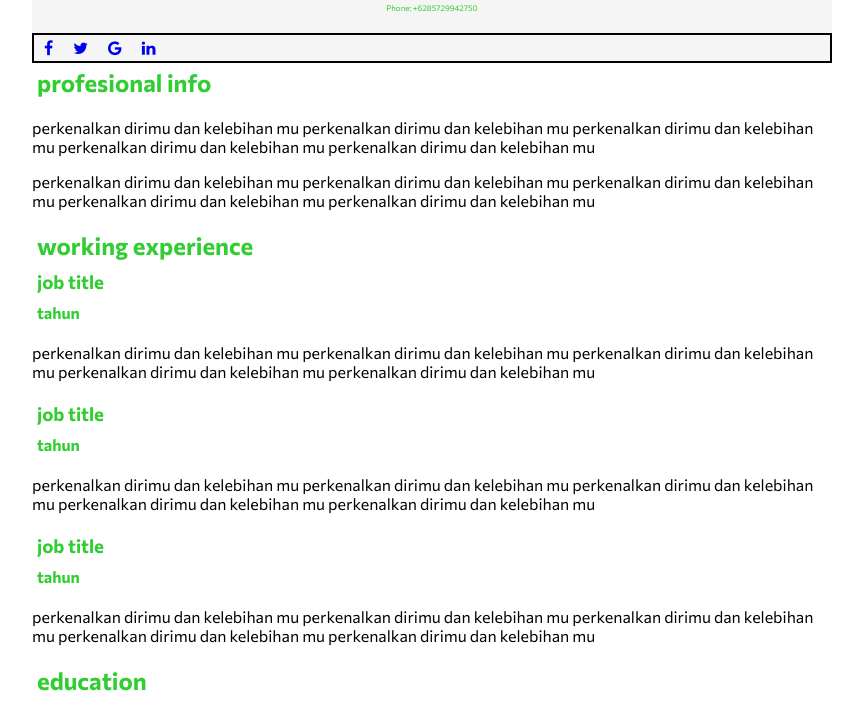
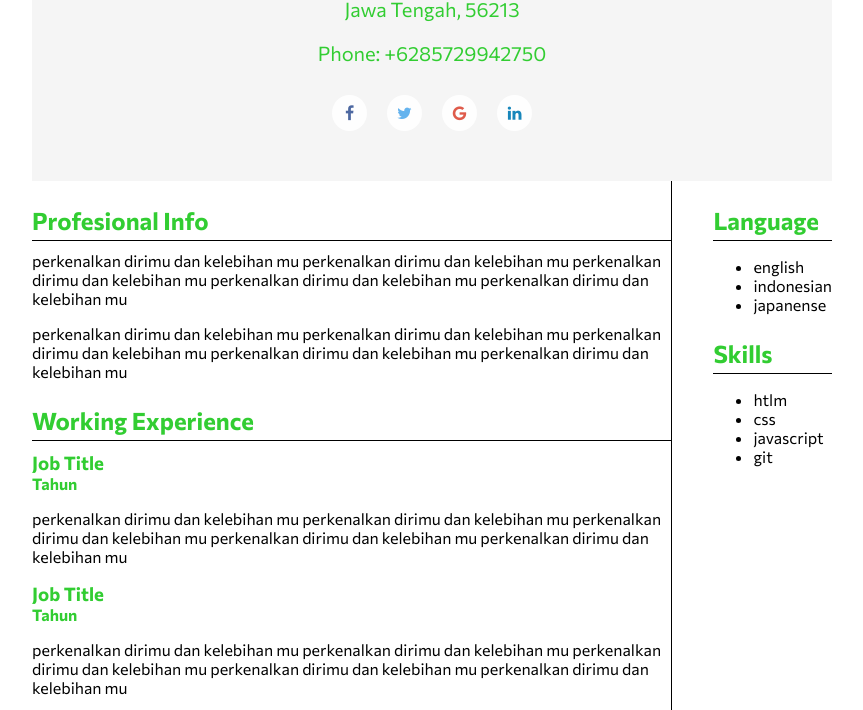
Before and after one commit to hadihudhoriDTSFE/latihan-membuat-template, a plain HTML site: page index.html in a window 1280 px wide. Shown: the part 525-1235 px from the top of the page, without its empty margins (208-1071 px from the left). Drawn offline with Linux system fonts and the light colour scheme.

Commit message:
css main

```diff
--- a/asset/css/index.css
+++ b/asset/css/index.css
@@ -13,11 +13,14 @@ body {
   max-width: 800px;
   margin: 0 auto;
 }
+
 nav {
   position: -webkit-sticky;
   position: sticky;
   top: 0;
+  z-index: 10;
 }
+
 .navbar {
   padding: 0;
   margin: 0;
@@ -31,15 +34,28 @@ nav {
 }
 
 a {
-  padding: 5px 10px;
+  padding: 15px 10px;
   display: inline-block;
   text-transform: capitalize;
   text-decoration: none;
+  opacity: 0.9;
+  transition: 250ms transform ease-in-out,
+    250ms opacity linear,
+    250ms color ease-in;
 }
+
+a:hover:not(.active),
+a:focus:not(.active) {
+  transform: scale(1.1);
+  opacity: 1;
+  background-color: salmon;
+}
+
 .navbar .item a {
-    color: white;
+  color: white;
 }
-.navbar .item:nth-child(1) {
+
+.navbar .active {
   background-color: limegreen;
 }
 
@@ -54,36 +70,107 @@ a {
   border-radius: 50%;
   padding: 40px 0 20px 0;
 }
-.hero h1, .hero h5 {
+
+.hero h1,
+.hero h5 {
   text-align: center;
 }
+
 .hero h1 {
   text-transform: uppercase;
   font-size: 3.5rem;
 }
+
 .hero h5 {
   text-transform: capitalize;
-  font-size: .5rem;
+  font-size: 1.25rem;
   font-weight: normal;
 }
+
 .hero .alamat {
   padding: 0;
 }
+
 .hero .phone {
   padding: 20px 0;
 }
-h1,h2,h3,h4,h5 {
+
+h1,
+h2,
+h3,
+h4,
+h5 {
   color: limegreen;
-  padding: 5px;
   margin: 0;
 }
+
 .medsos {
+  width: max-content;
   list-style: none;
+  margin: 0 auto;
+  padding: 0 0 40px 0;
+  overflow: hidden;
+
+}
+
+.medsos li {
+  float: left;
+}
+
+.medsos a {
+
+  text-align: center;
+  padding: 10px;
+  width: 35px;
+  margin: 10px;
+  background-color: white;
+  border-radius: 50%;
+}
+
+.fa-facebook {
+
+  color: #3B5998;
+}
+
+.fa-twitter {
+  color: #55ACEE;
+}
+
+.fa-google {
+  color: #dd4b39;
+}
+
+.fa-linkedin {
+  color: #007bb5;
+}
+
+main {
+  display: flex;
+  justify-content: space-between;
+}
+
+.deskripsi {
+  width: 80%;
+}
+
+h2 {
+  text-transform: capitalize;
+  margin: 25px 0 10px 0;
+  padding: 0 0 5px 0;
+  border-bottom: 1px solid black;
+}
+
+.isi,
+.job,
+.univ {
   margin: 0;
-  padding: 0;
-  display: flex;
-  border: 1px solid black;
 }
-.wadah-medsos {
-  border: 1px solid black;
+
+h3,
+h4 {
+  text-transform: capitalize;
 }
+
+.deskripsi {
+  border-right: 1px solid black;
+}
--- a/index.html
+++ b/index.html
@@ -4,9 +4,9 @@
 <head>
   <meta charset="UTF-8">
   <meta name="viewport" content="width=device-width, initial-scale=1">
-    <link rel="stylesheet" href="./asset/css/index.css"/>
-    <link href="https://fonts.googleapis.com/css2?family=Commissioner:wght@100;400;700&display=swap" rel="stylesheet"/>
-    <link rel="stylesheet" href="https://cdnjs.cloudflare.com/ajax/libs/font-awesome/4.7.0/css/font-awesome.min.css"/>
+  <link rel="stylesheet" href="./asset/css/index.css" />
+  <link href="https://fonts.googleapis.com/css2?family=Commissioner:wght@100;400;700&display=swap" rel="stylesheet" />
+  <link rel="stylesheet" href="https://cdnjs.cloudflare.com/ajax/libs/font-awesome/4.7.0/css/font-awesome.min.css" />
   <title>portofolio</title>
 </head>
 
@@ -14,7 +14,7 @@
   <div class="container">
     <nav>
       <ul class="navbar">
-        <li class="item"><a href="home">home</a></li>
+        <li class="item"><a class="active" href="home">home</a></li>
         <li class="item"><a href="about">about</a></li>
         <li class="item"><a href="work experience">work experience</a></li>
         <li class="item"><a href="education">education</a></li>
@@ -34,22 +34,25 @@
       <h5 class="phone">
         phone: +6285729942750
       </h5>
-      <div class="wadah-medsos">
       <ul class="medsos">
         <li><a href="facebook" class="fa fa-facebook"></a></li>
         <li><a href="twitter" class="fa fa-twitter"></a></li>
         <li><a href="google" class="fa fa-google"></a></li>
         <li><a href="linkedn" class="fa fa-linkedin"></a></li>
       </ul>
-      </div>
     </header>
     <main>
       <section class="deskripsi">
         <div class="subdeskripsi">
           <h2>profesional info</h2>
-          <p>perkenalkan dirimu dan kelebihan mu perkenalkan dirimu dan kelebihan mu perkenalkan dirimu dan kelebihan mu perkenalkan dirimu dan kelebihan mu perkenalkan dirimu dan kelebihan mu
+          <p class="isi">perkenalkan dirimu dan kelebihan mu perkenalkan dirimu dan kelebihan mu perkenalkan dirimu dan
+            kelebihan
+            mu
+            perkenalkan dirimu dan kelebihan mu perkenalkan dirimu dan kelebihan mu
           </p>
-          <p>perkenalkan dirimu dan kelebihan mu perkenalkan dirimu dan kelebihan mu perkenalkan dirimu dan kelebihan mu perkenalkan dirimu dan kelebihan mu perkenalkan dirimu dan kelebihan mu
+          <p>perkenalkan dirimu dan kelebihan mu perkenalkan dirimu dan kelebihan mu perkenalkan dirimu dan kelebihan
+            mu
+            perkenalkan dirimu dan kelebihan mu perkenalkan dirimu dan kelebihan mu
           </p>
         </div>
         <div class="subdeskripsi">
@@ -57,36 +60,48 @@
           <div class="job">
             <h3>job title</h3>
             <h4>tahun</h4>
-            <p>perkenalkan dirimu dan kelebihan mu perkenalkan dirimu dan kelebihan mu perkenalkan dirimu dan kelebihan mu perkenalkan dirimu dan kelebihan mu perkenalkan dirimu dan kelebihan mu</p>
+            <p>perkenalkan dirimu dan kelebihan mu perkenalkan dirimu dan kelebihan mu perkenalkan dirimu dan
+              kelebihan
+              mu perkenalkan dirimu dan kelebihan mu perkenalkan dirimu dan kelebihan mu</p>
           </div>
           <div class="job">
             <h3>job title</h3>
             <h4>tahun</h4>
-            <p>perkenalkan dirimu dan kelebihan mu perkenalkan dirimu dan kelebihan mu perkenalkan dirimu dan kelebihan mu perkenalkan dirimu dan kelebihan mu perkenalkan dirimu dan kelebihan mu</p>
+            <p>perkenalkan dirimu dan kelebihan mu perkenalkan dirimu dan kelebihan mu perkenalkan dirimu dan
+              kelebihan
+              mu perkenalkan dirimu dan kelebihan mu perkenalkan dirimu dan kelebihan mu</p>
           </div>
           <div class="job">
             <h3>job title</h3>
             <h4>tahun</h4>
-            <p>perkenalkan dirimu dan kelebihan mu perkenalkan dirimu dan kelebihan mu perkenalkan dirimu dan kelebihan mu perkenalkan dirimu dan kelebihan mu perkenalkan dirimu dan kelebihan mu</p>
+            <p>perkenalkan dirimu dan kelebihan mu perkenalkan dirimu dan kelebihan mu perkenalkan dirimu dan
+              kelebihan
+              mu perkenalkan dirimu dan kelebihan mu perkenalkan dirimu dan kelebihan mu</p>
           </div>
         </div>
         <div class="subdeskripsi">
           <h2>education</h2>
           <div class="univ">
             <h3>universitas gadjah mada</h3>
-            <p>perkenalkan dirimu dan kelebihan mu perkenalkan dirimu dan kelebihan mu perkenalkan dirimu dan kelebihan mu perkenalkan
+            <p>perkenalkan dirimu dan kelebihan mu perkenalkan dirimu dan kelebihan mu perkenalkan dirimu dan
+              kelebihan
+              mu perkenalkan
             </p>
             <p>2019-2020</p>
           </div>
           <div class="univ">
             <h3>universitas gadjah mada</h3>
-            <p>perkenalkan dirimu dan kelebihan mu perkenalkan dirimu dan kelebihan mu perkenalkan dirimu dan kelebihan mu perkenalkan
+            <p>perkenalkan dirimu dan kelebihan mu perkenalkan dirimu dan kelebihan mu perkenalkan dirimu dan
+              kelebihan
+              mu perkenalkan
             </p>
             <p>2019-2020</p>
           </div>
           <div class="univ">
             <h3>universitas gadjah mada</h3>
-            <p>perkenalkan dirimu dan kelebihan mu perkenalkan dirimu dan kelebihan mu perkenalkan dirimu dan kelebihan mu perkenalkan
+            <p>perkenalkan dirimu dan kelebihan mu perkenalkan dirimu dan kelebihan mu perkenalkan dirimu dan
+              kelebihan
+              mu perkenalkan
             </p>
             <p>2019-2020</p>
           </div>
@@ -111,6 +126,7 @@
           </ul>
         </div>
       </section>
+
     </main>
     <div class="kotak-pesan">
       <h2>give some message</h2>
@@ -119,9 +135,9 @@
       </p>
       <form id="message">
         <label for="nama-depan">nama depan</label>
-        <input type="text" name="nama-depan" id="nama-depan"/>
+        <input type="text" name="nama-depan" id="nama-depan" />
         <label for="nama-belakang">nama belakang</label>
-        <input type="text" name="nama-belakang" id="nama-belakang"/>
+        <input type="text" name="nama-belakang" id="nama-belakang" />
         <label for="negara">negara</label>
         <select name="negara" id="negara">
           <option value="indonesia">indonesia</option>
```
Lines whose indentation alone changed are shown as unchanged.
